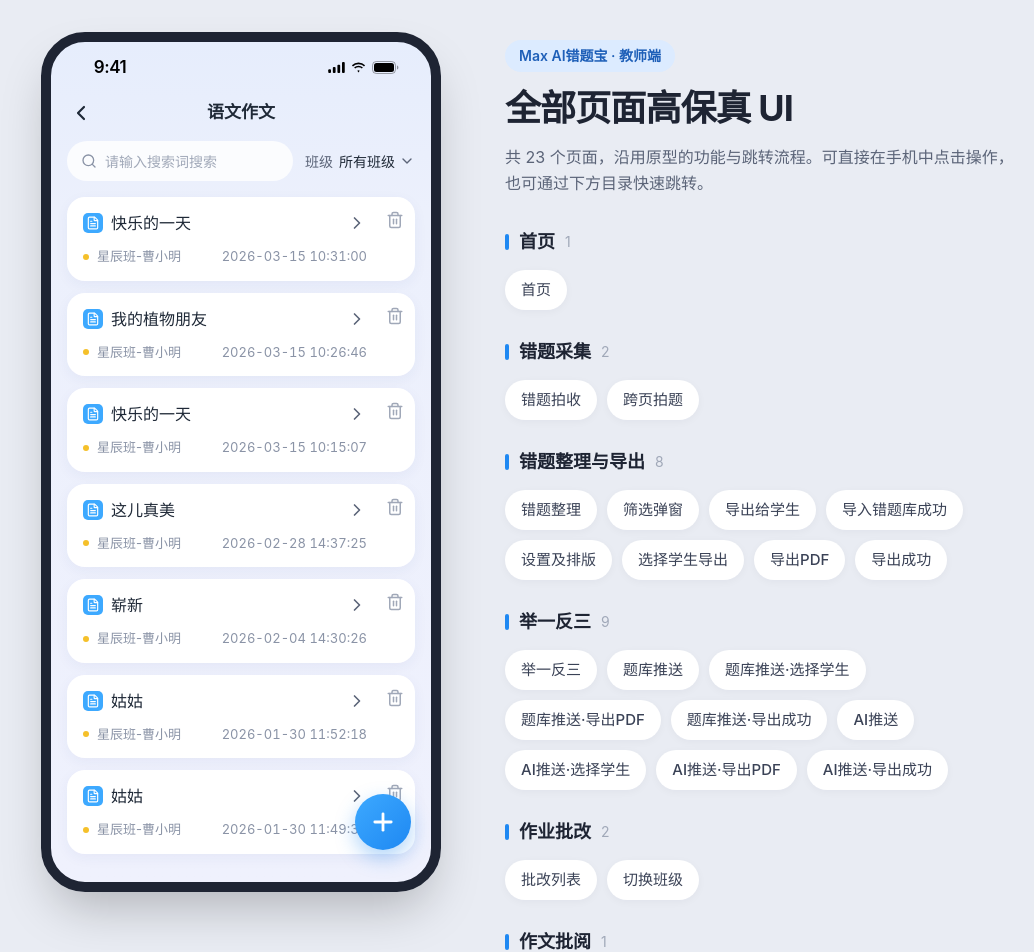
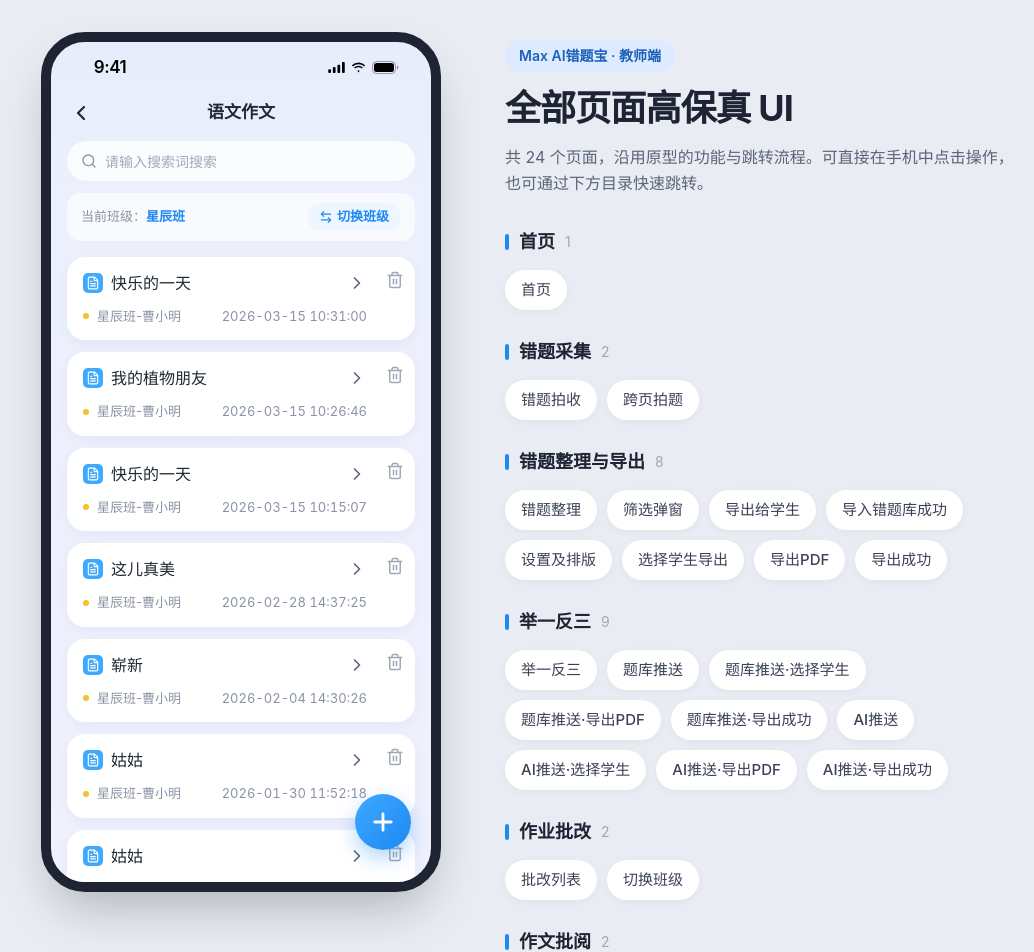
Before and after one commit to hzhou1734-pixel/136408-ctb-app-ui, a Next.js app: page /essay in a window 1280 px wide. Shown: the top 952 px of the page, without its empty margins (107-1141 px from the left). Built offline with nearby package versions, Linux system fonts and the light colour scheme.

Commit message:
Restyle essay list class switcher to match grading list

```diff
--- a/app/essay/page.tsx
+++ b/app/essay/page.tsx
@@ -7,12 +7,13 @@ export const metadata: Metadata = {
   description: '查看学生语文作文批阅记录，支持搜索与按班级筛选',
 }
 
-export default function EssayPage() {
+export default async function EssayPage({ searchParams }: { searchParams: Promise<{ sheet?: string }> }) {
+  const { sheet } = await searchParams
   return (
     <div className="flex min-h-dvh items-center justify-center bg-[#E9ECF3] sm:py-8">
       <div className="relative flex h-dvh w-full max-w-[400px] flex-col overflow-hidden bg-[linear-gradient(180deg,#E6EDFC_0%,#ECF0FC_20%,#EFF1FD_100%)] sm:h-[860px] sm:rounded-[44px] sm:border-[10px] sm:border-[#1E2433] sm:shadow-2xl">
         <StatusBar />
-        <EssayListScreen />
+        <EssayListScreen initialClassOpen={sheet === 'class'} key={sheet ?? 'none'} />
       </div>
     </div>
   )
--- /dev/null
+++ b/components/essay/essay-class-sheet.tsx
@@ -0,0 +1,91 @@
+'use client'
+
+import { Check, X } from 'lucide-react'
+import { useState } from 'react'
+
+export function EssayClassSheet({
+  options,
+  value,
+  onClose,
+  onConfirm,
+}: {
+  options: string[]
+  value: string
+  onClose: () => void
+  onConfirm: (className: string) => void
+}) {
+  const [draft, setDraft] = useState(value)
+
+  return (
+    <div className="absolute inset-0 z-30 flex items-end">
+      <button type="button" aria-label="关闭" onClick={onClose} className="absolute inset-0 bg-black/40" />
+      <div
+        role="dialog"
+        aria-modal="true"
+        aria-labelledby="essay-class-sheet-title"
+        className="relative flex w-full flex-col rounded-t-2xl bg-white animate-in slide-in-from-bottom duration-200"
+      >
+        <div className="flex items-start justify-between px-5 pt-4">
+          <h2 id="essay-class-sheet-title" className="pt-1 text-[19px] font-normal text-[#222]">
+            切换班级
+          </h2>
+          <button
+            type="button"
+            aria-label="关闭"
+            onClick={onClose}
+            className="-mr-1 flex size-7 items-center justify-center text-[#666]"
+          >
+            <X className="size-3.5" strokeWidth={1.8} />
+          </button>
+        </div>
+
+        <div role="radiogroup" aria-label="班级" className="flex flex-wrap gap-3 px-5 pb-6 pt-5">
+          {options.map((option) => {
+            const active = draft === option
+            return (
+              <button
+                key={option}
+                type="button"
+                role="radio"
+                aria-checked={active}
+                onClick={() => setDraft(option)}
+                className={`relative h-11 min-w-[100px] overflow-hidden rounded-lg border px-6 text-[15px] transition-colors ${
+                  active
+                    ? 'border-[#2196F3] bg-[#F2F8FD] font-medium text-[#1E88F5]'
+                    : 'border-transparent bg-[#F6F7F9] text-[#333]'
+                }`}
+              >
+                {option}
+                {active && (
+                  <span
+                    aria-hidden="true"
+                    className="absolute bottom-0 right-0 flex size-[18px] items-end justify-end rounded-tl-[10px] bg-[#2196F3] pb-px pr-px text-white"
+                  >
+                    <Check className="size-3" strokeWidth={3} />
+                  </span>
+                )}
+              </button>
+            )
+          })}
+        </div>
+
+        <div className="flex gap-4 px-5 pb-8">
+          <button
+            type="button"
+            onClick={onClose}
+            className="h-12 w-[32%] rounded-full border border-[#2196F3] text-[16px] font-medium text-[#2196F3]"
+          >
+            取消
+          </button>
+          <button
+            type="button"
+            onClick={() => onConfirm(draft)}
+            className="h-12 flex-1 rounded-full bg-[#2196F3] text-[16px] font-medium text-white"
+          >
+            确认
+          </button>
+        </div>
+      </div>
+    </div>
+  )
+}
--- a/components/essay/essay-list-screen.tsx
+++ b/components/essay/essay-list-screen.tsx
@@ -1,15 +1,18 @@
 'use client'
 
-import { Camera, ChevronDown, ChevronLeft, ChevronRight, FileText, Plus, Search, Trash2 } from 'lucide-react'
+import { ArrowLeftRight, Camera, ChevronLeft, ChevronRight, FileText, Plus, Search, Trash2 } from 'lucide-react'
 import { useEffect, useRef, useState } from 'react'
 import { essayClasses, essayRecords } from '@/lib/essay-data'
+import { EssayClassSheet } from '@/components/essay/essay-class-sheet'
 
 const ALL_CLASSES = '所有班级'
+const classOptions = [...essayClasses, ALL_CLASSES]
 
-export function EssayListScreen() {
+export function EssayListScreen({ initialClassOpen = false }: { initialClassOpen?: boolean }) {
   const [records, setRecords] = useState(essayRecords)
   const [keyword, setKeyword] = useState('')
-  const [className, setClassName] = useState(ALL_CLASSES)
+  const [className, setClassName] = useState(essayClasses[0])
+  const [classOpen, setClassOpen] = useState(initialClassOpen)
   const [tip, setTip] = useState<string | null>(null)
   const tipTimer = useRef<ReturnType<typeof setTimeout>>(undefined)
 
@@ -53,30 +56,22 @@ export function EssayListScreen() {
             className="min-w-0 flex-1 bg-transparent text-[14px] text-[#1F2937] outline-none placeholder:text-[#A0A8B8]"
           />
         </label>
-        <div className="flex shrink-0 items-center gap-1.5 text-[14px]">
-          <span className="text-[#5B6478]" id="essay-class-label">
-            班级
-          </span>
-          <div className="relative">
-            <select
-              aria-labelledby="essay-class-label"
-              value={className}
-              onChange={(e) => setClassName(e.target.value)}
-              className="appearance-none bg-transparent pr-5 font-medium text-[#1F2937] outline-none"
-            >
-              <option value={ALL_CLASSES}>{ALL_CLASSES}</option>
-              {essayClasses.map((c) => (
-                <option key={c} value={c}>
-                  {c}
-                </option>
-              ))}
-            </select>
-            <ChevronDown
-              className="pointer-events-none absolute right-0 top-1/2 size-4 -translate-y-1/2 text-[#5B6478]"
-              aria-hidden="true"
-            />
-          </div>
-        </div>
+      </div>
+
+      <div className="mx-4 mt-3 flex items-center justify-between rounded-xl bg-white/70 px-3.5 py-2.5">
+        <p className="text-[13px] text-[#8A93A6]">
+          当前班级：<span className="font-semibold text-[#1E88F5]">{className}</span>
+        </p>
+        <button
+          type="button"
+          aria-haspopup="dialog"
+          aria-expanded={classOpen}
+          onClick={() => setClassOpen(true)}
+          className="flex items-center gap-1 rounded-full bg-[#EEF6FF] px-3 py-1 text-[13px] font-semibold text-[#1E88F5] transition-colors hover:bg-[#E0EEFF]"
+        >
+          <ArrowLeftRight className="size-3.5" aria-hidden="true" />
+          切换班级
+        </button>
       </div>
 
       <div className="min-h-0 flex-1 overflow-y-auto px-4 pb-28 pt-4 [scrollbar-width:none]">
@@ -145,6 +140,18 @@ export function EssayListScreen() {
           </span>
         )}
       </div>
+
+      {classOpen && (
+        <EssayClassSheet
+          options={classOptions}
+          value={className}
+          onClose={() => setClassOpen(false)}
+          onConfirm={(next) => {
+            setClassName(next)
+            setClassOpen(false)
+          }}
+        />
+      )}
     </div>
   )
 }
--- a/components/page-switcher.tsx
+++ b/components/page-switcher.tsx
@@ -55,7 +55,10 @@ const groups: PageGroup[] = [
   },
   {
     title: '作文批阅',
-    pages: [{ href: '/essay', label: '作文列表' }],
+    pages: [
+      { href: '/essay', label: '作文列表' },
+      { href: '/essay?sheet=class', label: '作文·切换班级' },
+    ],
   },
 ]
 
--- a/package.json
+++ b/package.json
@@ -1,6 +1,6 @@
 {
   "name": "my-project",
-  "version": "0.1.70",
+  "version": "0.1.71",
   "private": true,
   "packageManager": "pnpm@12.3.4",
   "scripts": {
```
